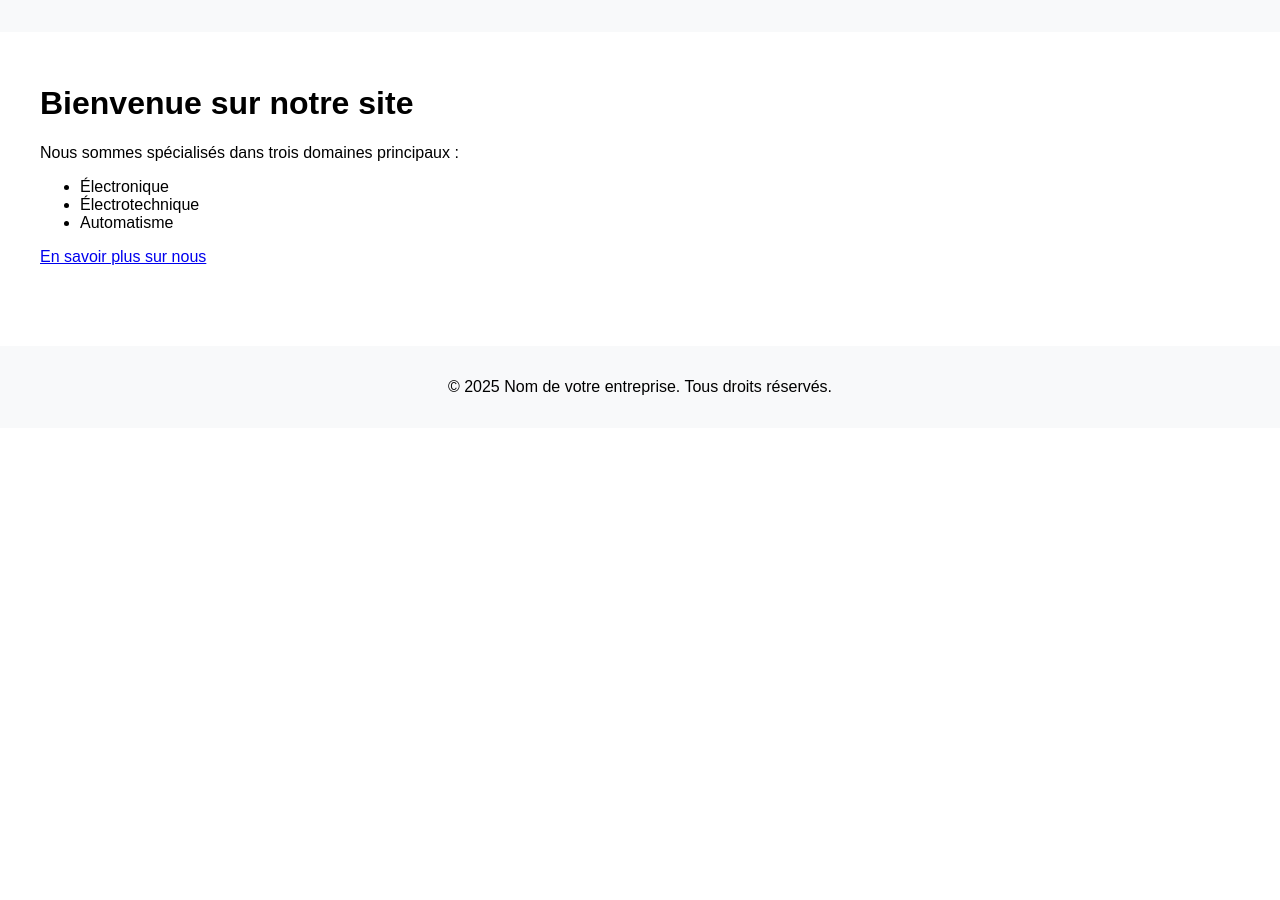
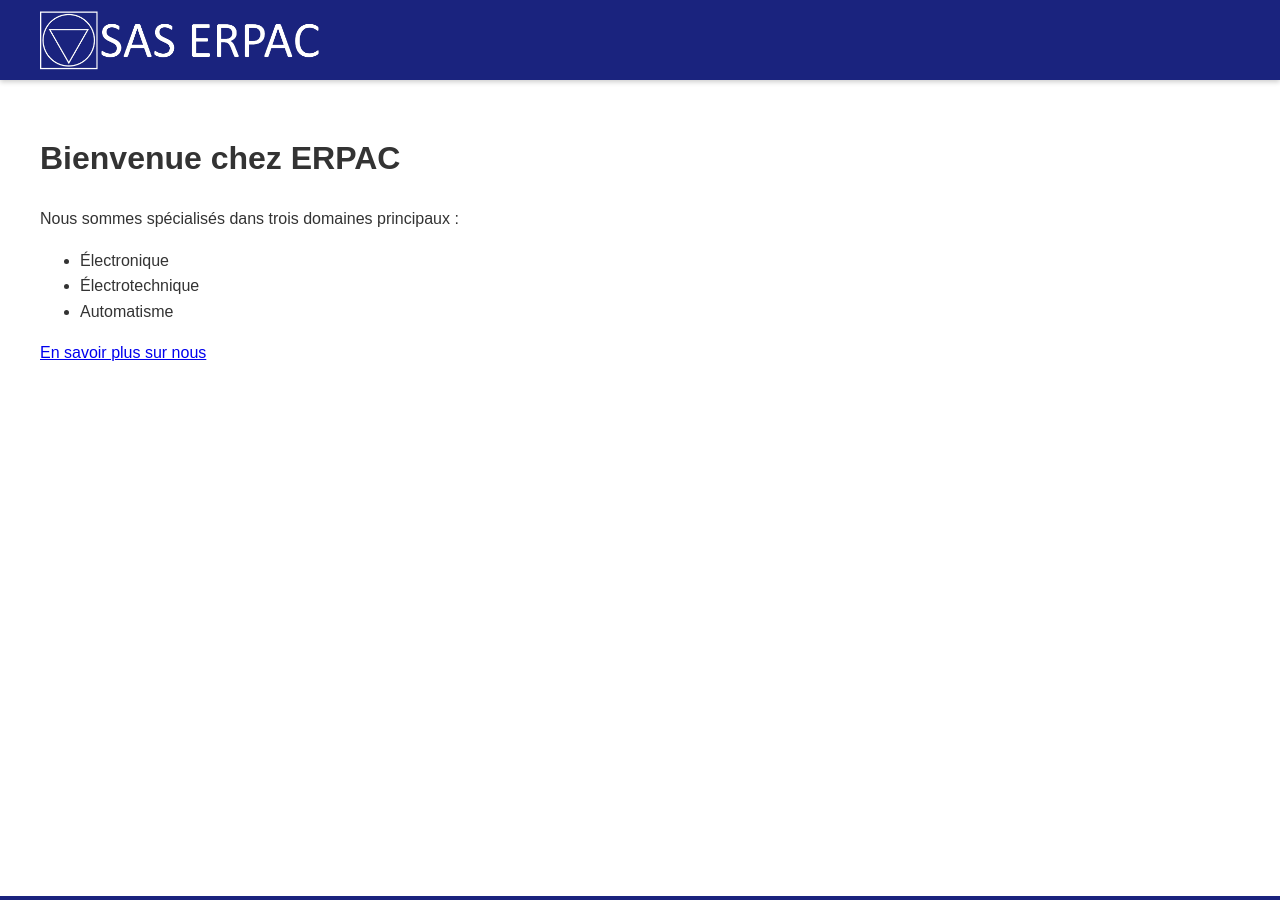
Before and after one commit to KevinRouxERPAC/KevinRouxERPAC.github.io, a Jekyll site: the page built from index.md, in a window 1280 px wide and 900 px high. Built offline with Jekyll 4.4.1, drawn with Linux system fonts in a browser that asks for light colours; some of the changed text lies outside the part shown.

Commit message:
Ajout de design

```diff
--- a/_layouts/page.html
+++ b/_layouts/page.html
@@ -3,13 +3,21 @@
 <head>
     <meta charset="UTF-8">
     <meta name="viewport" content="width=device-width, initial-scale=1.0">
-    <title>{{ page.title }} - Nom de votre entreprise</title>
+    <title>{{ page.title }} - ERPAC</title>
     <link rel="stylesheet" href="{{ '/assets/css/main.css' | relative_url }}">
     <script src="{{ '/assets/js/main.js' | relative_url }}" defer></script>
 </head>
 <body>
     <header>
-        <nav>
+        <div class="header-content">
+            <div class="logo">
+                <a href="/">
+                    <img src="{{ '/images/Logo_Complet_Blanc.png' | relative_url }}" alt="ERPAC Logo">
+                </a>
+            </div>
+            <nav id="main-nav">
+                <button id="menu-toggle">☰</button>
+                <div class="nav-content">
                     {% for section in site.menu %}
                     <div class="menu-section">
                         <h2>{{ section.title }}</h2>
@@ -20,7 +28,9 @@
                         </ul>
                     </div>
                     {% endfor %}
+                </div>
             </nav>
+        </div>
     </header>
 
     <main>
@@ -28,7 +38,7 @@
     </main>
 
     <footer>
-        <p>&copy; {{ site.time | date: '%Y' }} Nom de votre entreprise. Tous droits réservés.</p>
+        <p>&copy; {{ site.time | date: '%Y' }} ERPAC. Tous droits réservés.</p>
     </footer>
 </body>
 </html>
--- a/assets/css/main.css
+++ b/assets/css/main.css
@@ -1,56 +1,165 @@
+:root {
+    --primary-color: #1a237e;
+    --secondary-color: #0d47a1;
+    --text-color: #333;
+    --background-color: #fff;
+    --header-height: 80px;
+}
+
 /* Style de base */
 body {
     margin: 0;
     padding: 0;
-    font-family: Arial, sans-serif;
+    font-family: 'Arial', sans-serif;
+    color: var(--text-color);
+    line-height: 1.6;
+}
+
+/* Header et Navigation */
+header {
+    background-color: var(--primary-color);
+    color: white;
+    position: fixed;
+    width: 100%;
+    top: 0;
+    z-index: 1000;
+    box-shadow: 0 2px 5px rgba(0,0,0,0.2);
+}
+
+.header-content {
+    max-width: 1200px;
+    margin: 0 auto;
+    padding: 0 1rem;
+    display: flex;
+    justify-content: space-between;
+    align-items: center;
+    height: var(--header-height);
+}
+
+.logo {
+    height: 60px;
+}
+
+.logo img {
+    height: 100%;
+    width: auto;
 }
 
 /* Navigation */
 nav {
+    flex-grow: 1;
+    margin-left: 2rem;
+}
+
+.nav-content {
     display: flex;
-    flex-wrap: wrap;
-    padding: 1rem;
-    background-color: #f8f9fa;
+    justify-content: flex-end;
+    gap: 2rem;
 }
 
 .menu-section {
-    margin: 1rem;
+    position: relative;
 }
 
 .menu-section h2 {
-    color: #333;
-    font-size: 1.2rem;
+    color: white;
+    font-size: 1.1rem;
+    margin: 0;
+    padding: 0.5rem 1rem;
+    cursor: pointer;
 }
 
 .menu-section ul {
+    display: none;
+    position: absolute;
+    top: 100%;
+    left: 0;
+    background-color: white;
+    box-shadow: 0 2px 5px rgba(0,0,0,0.2);
+    min-width: 200px;
+    padding: 0.5rem 0;
+    border-radius: 4px;
     list-style: none;
-    padding: 0;
 }
 
-.menu-section li {
-    margin: 0.5rem 0;
+.menu-section:hover ul {
+    display: block;
 }
 
-.menu-section a {
+.menu-section li a {
+    display: block;
+    padding: 0.5rem 1rem;
+    color: var(--text-color);
     text-decoration: none;
-    color: #666;
+    transition: background-color 0.3s;
 }
 
-.menu-section a:hover {
-    color: #000;
+.menu-section li a:hover {
+    background-color: #f0f0f0;
+    color: var(--primary-color);
 }
 
 /* Contenu principal */
 main {
     max-width: 1200px;
-    margin: 0 auto;
+    margin: var(--header-height) auto 0;
     padding: 2rem;
+    min-height: calc(100vh - var(--header-height) - 100px);
 }
 
 /* Pied de page */
 footer {
+    background-color: var(--primary-color);
+    color: white;
     text-align: center;
     padding: 1rem;
-    background-color: #f8f9fa;
     margin-top: 2rem;
 }
+
+/* Menu mobile */
+#menu-toggle {
+    display: none;
+    background: none;
+    border: none;
+    color: white;
+    font-size: 1.5rem;
+    cursor: pointer;
+}
+
+/* Media Queries */
+@media (max-width: 768px) {
+    #menu-toggle {
+        display: block;
+    }
+
+    .nav-content {
+        display: none;
+        position: absolute;
+        top: var(--header-height);
+        left: 0;
+        right: 0;
+        background-color: var(--primary-color);
+        flex-direction: column;
+        padding: 1rem;
+    }
+
+    .nav-content.active {
+        display: flex;
+    }
+
+    .menu-section {
+        width: 100%;
+    }
+
+    .menu-section ul {
+        position: static;
+        display: block;
+        width: 100%;
+        background-color: transparent;
+        box-shadow: none;
+    }
+
+    .menu-section li a {
+        color: white;
+    }
+}
--- a/assets/js/main.js
+++ b/assets/js/main.js
@@ -1 +1,33 @@
 // Déplacer ici le contenu de votre script.js
+
+document.addEventListener('DOMContentLoaded', function() {
+    const menuToggle = document.getElementById('menu-toggle');
+    const navContent = document.querySelector('.nav-content');
+
+    menuToggle.addEventListener('click', function() {
+        navContent.classList.toggle('active');
+    });
+
+    // Fermer le menu quand on clique en dehors
+    document.addEventListener('click', function(event) {
+        if (!event.target.closest('nav') && navContent.classList.contains('active')) {
+            navContent.classList.remove('active');
+        }
+    });
+
+    // Gestion du menu sur desktop
+    const menuSections = document.querySelectorAll('.menu-section');
+    menuSections.forEach(section => {
+        section.addEventListener('mouseenter', function() {
+            if (window.innerWidth > 768) {
+                this.querySelector('ul').style.display = 'block';
+            }
+        });
+
+        section.addEventListener('mouseleave', function() {
+            if (window.innerWidth > 768) {
+                this.querySelector('ul').style.display = 'none';
+            }
+        });
+    });
+});
--- a/index.md
+++ b/index.md
@@ -4,7 +4,7 @@ title: Accueil
 permalink: /
 ---
 
-# Bienvenue sur notre site
+# Bienvenue chez ERPAC
 
 Nous sommes spécialisés dans trois domaines principaux :
 - Électronique
```
Lines whose indentation alone changed are shown as unchanged.
